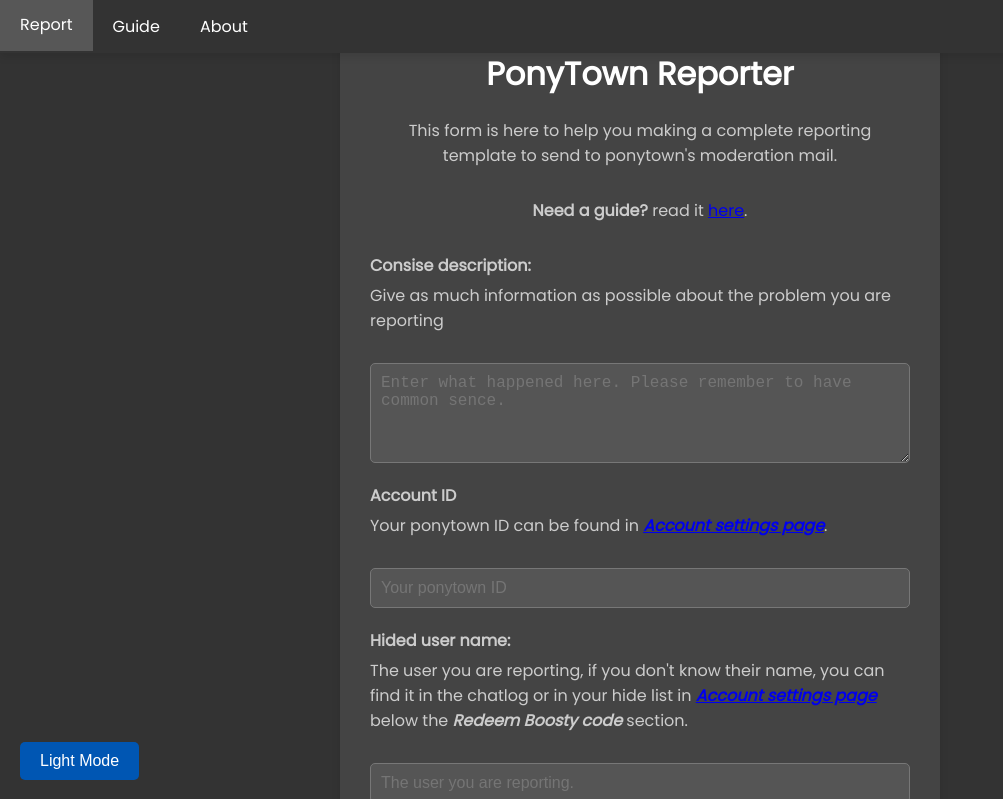
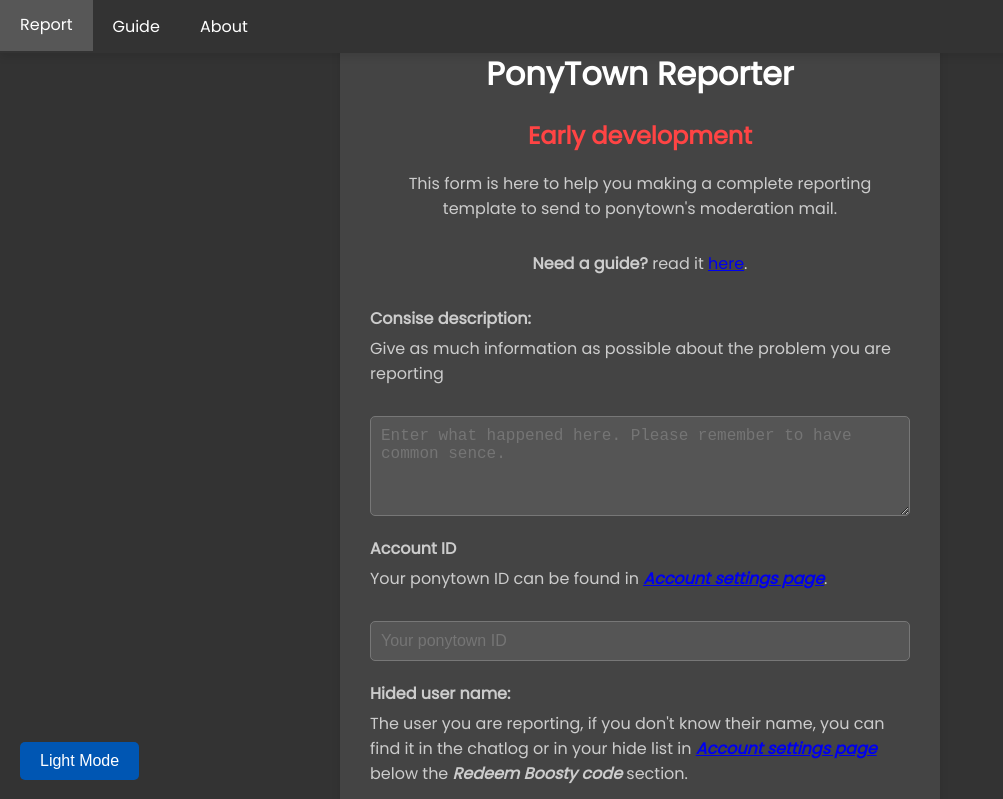
Before and after one commit to Betawolfy/PT-Report, a plain HTML site: page index.html in a window 1280 px wide. Both pictures are taken after a click on the button "Night Mode". Shown: the top 799 px of the page, without its empty margins (0-1003 px from the left). Drawn offline with Linux system fonts and the light colour scheme.

Commit message:
Added a "early developpement" banner

```diff
--- a/assets/css/styles.css
+++ b/assets/css/styles.css
@@ -267,6 +267,10 @@
 
 .red {
     color: red;
+}
+
+body.night-mode .red {
+    color: #ff4444;
 }
 
 .orange {
--- a/index.html
+++ b/index.html
@@ -31,6 +31,7 @@
 
     <div class="container">
         <h1>PonyTown Reporter</h1>
+        <h2 class="red">Early development</h2>
         <p>This form is here to help you making a complete reporting template to send to ponytown's moderation mail.</p>
         <p><strong>Need a guide?</strong> read it <a href="/doc/guide/">here</a>.</p>
         <form id="reportForm">
```
